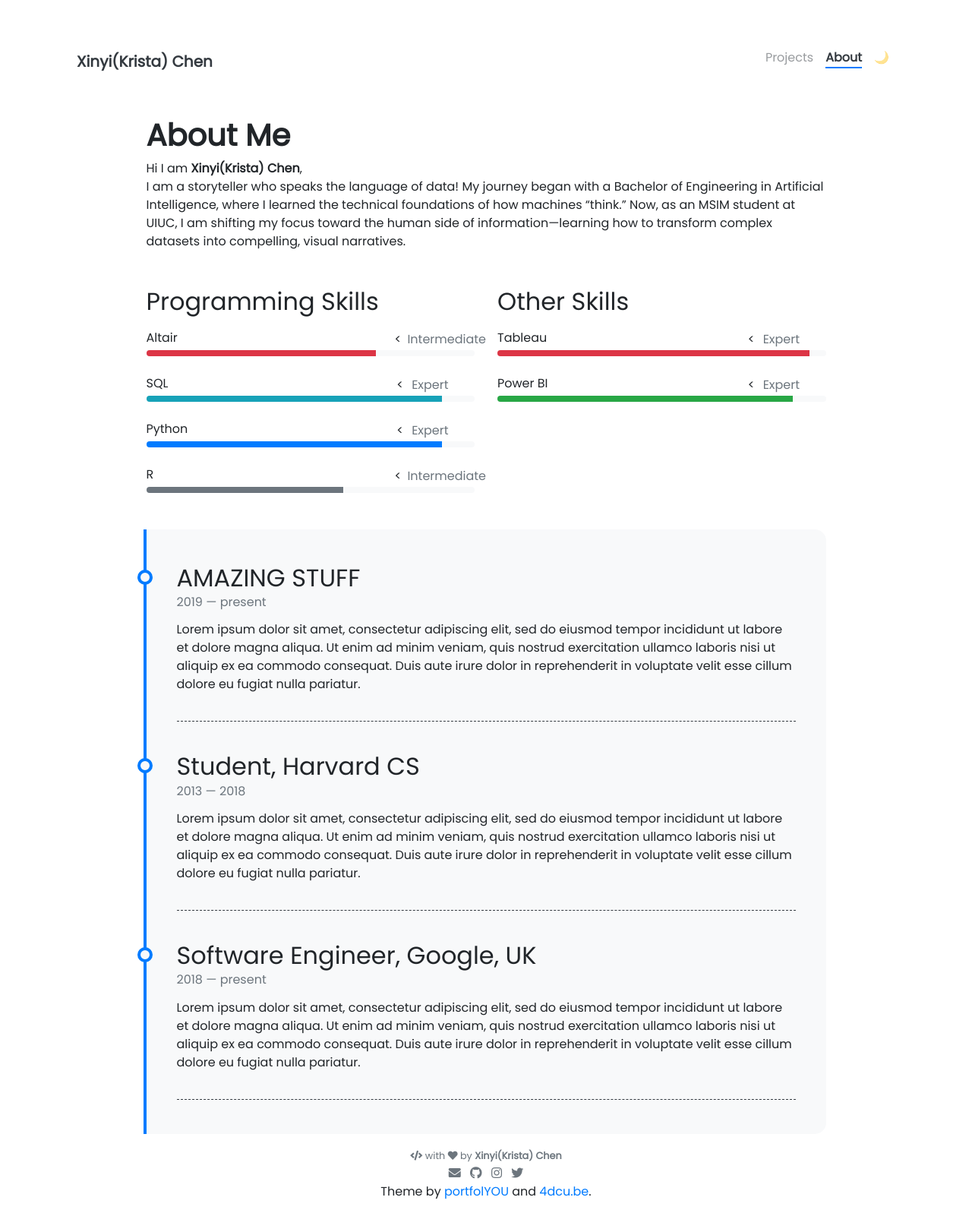
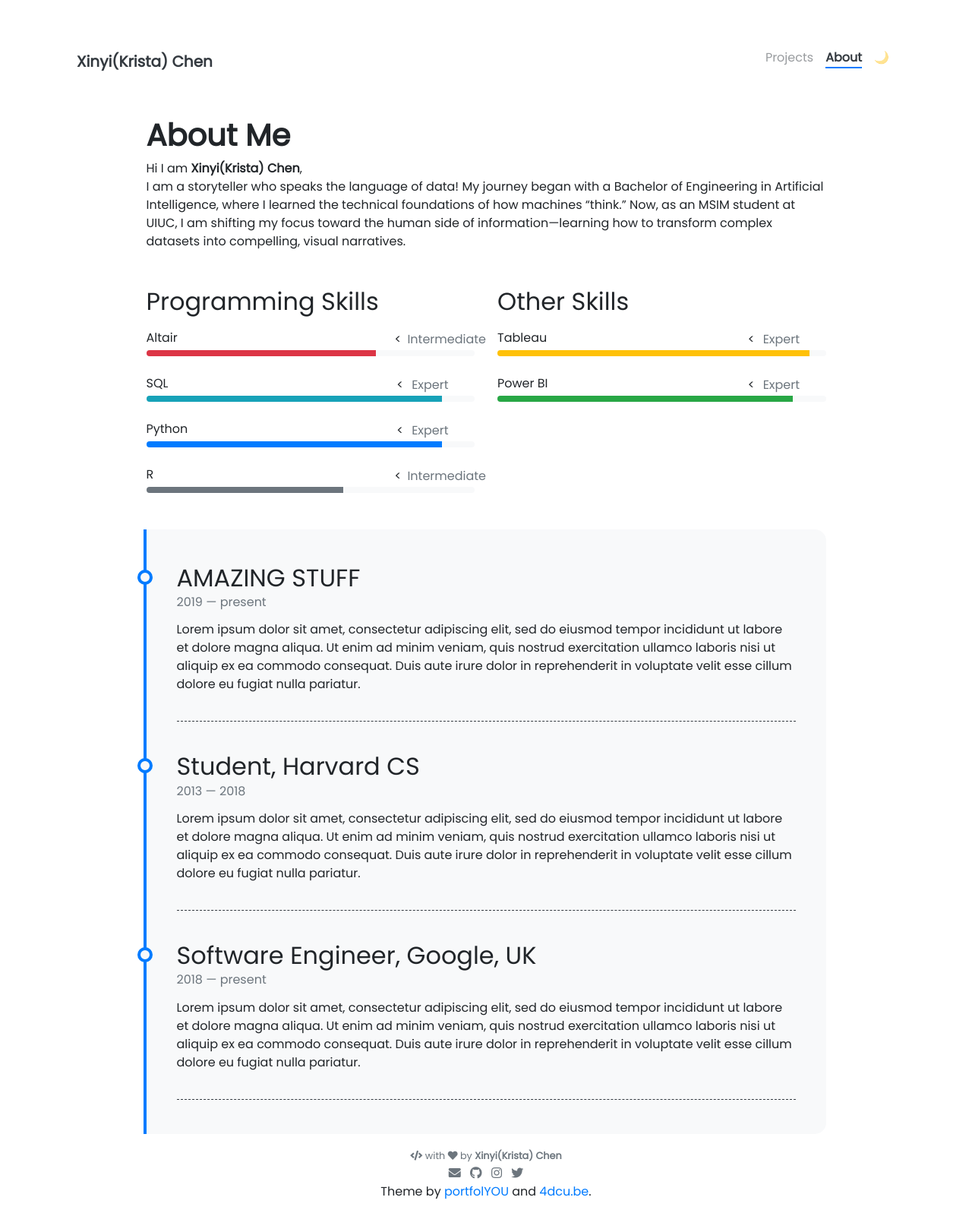
Before and after one commit to xinyiC11/xinyiC11.github.io, a Jekyll site: the page built from pages/about.md, in a window 1280 px wide. Shown: the whole page at 76% size. Built offline with Jekyll 4.4.1, drawn with Linux system fonts in a browser that asks for light colours; nearby versions of some CDN libraries.

Commit message:
Change Tableau color from danger to warning

```diff
--- a/_data/other-skills.yml
+++ b/_data/other-skills.yml
@@ -1,7 +1,7 @@
 - name: Tableau
   percentage: 95
   level: Expert
-  color: danger
+  color: warning
 
 - name: Power BI
   percentage: 90
```
